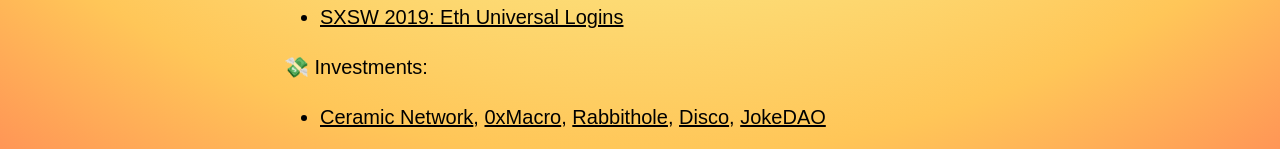
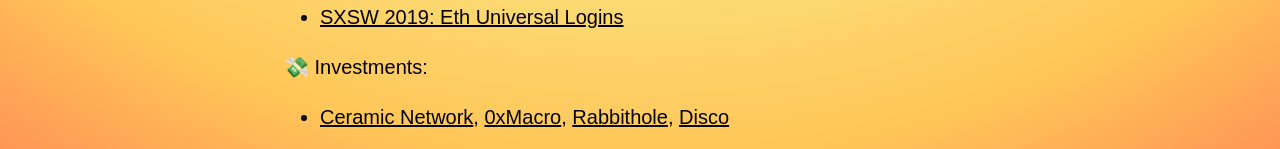
Before and after one commit to adeets-22/adeets-22.github.io, a Jekyll site: the page built from index.md, in a window 1280 px wide. Shown: the part 1871-2020 px from the top of the page. Built offline with Jekyll 4.4.1, drawn with Linux system fonts in a browser that asks for light colours.

Commit message:
Update index.md

```diff
--- a/index.md
+++ b/index.md
@@ -34,4 +34,4 @@
 - [SXSW 2019: Eth Universal Logins](https://www.youtube.com/watch?v=NhHs1lPCzK0https://www.youtube.com/watch?v=NhHs1lPCzK0)
 
 💸 Investments:
-- [Ceramic Network](https://ceramic.network/), [0xMacro](https://0xmacro.com/), [Rabbithole](https://rabbithole.gg/), [Disco](https://www.disco.xyz/), [JokeDAO](https://twitter.com/jokedao_)
+- [Ceramic Network](https://ceramic.network/), [0xMacro](https://0xmacro.com/), [Rabbithole](https://rabbithole.gg/), [Disco](https://www.disco.xyz/)
```
